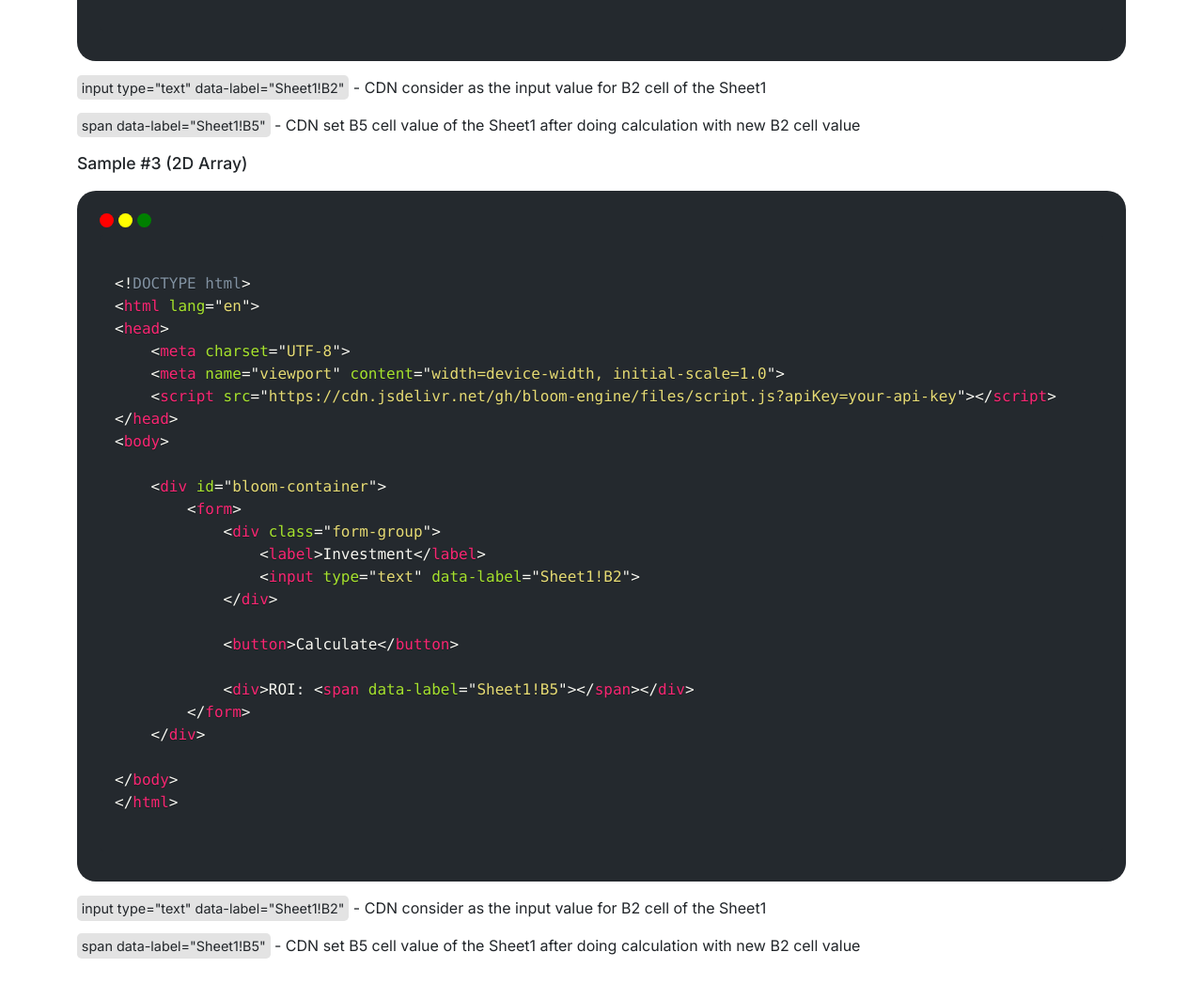
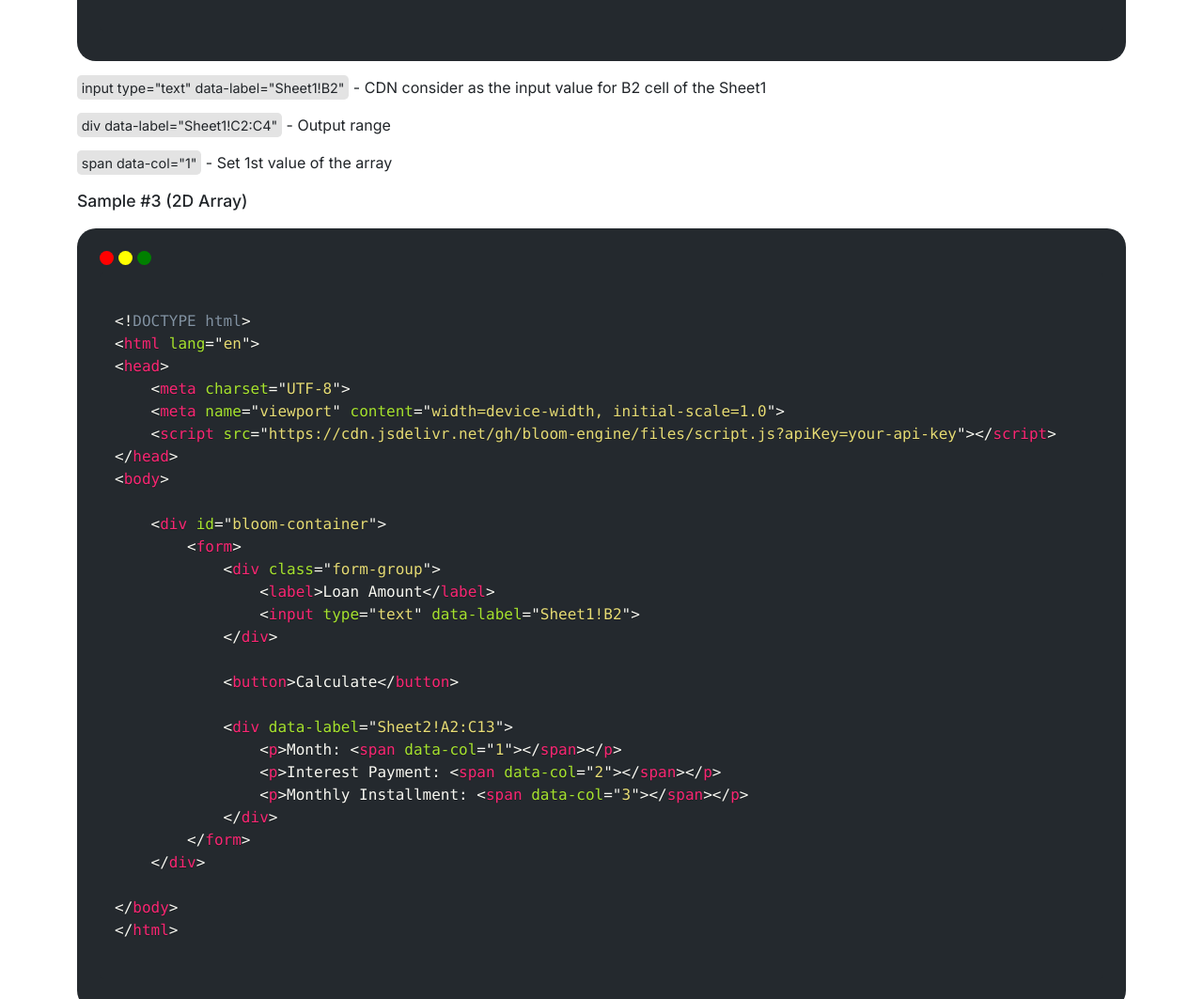
Before and after one commit to bloom-engine/bloom-engine.github.io, a website: page docs.html in a window 1280 px wide. Shown: the part 2636-3699 px from the top of the page at 94% size. Drawn offline with nearby package versions, Linux system fonts and the light colour scheme.

Commit message:
Fix CDN documentation

```diff
--- a/docs.html
+++ b/docs.html
@@ -329,8 +329,8 @@
                         <div class="code-snippest">
                             <p><span>input type="text" data-label="Sheet1!B2"</span> - CDN consider as the input value
                                 for B2 cell of the Sheet1</p>
-                            <p><span>span data-label="Sheet1!B5"</span> - CDN set B5 cell value of the Sheet1 after
-                                doing calculation with new B2 cell value</p>
+                            <p><span>div data-label="Sheet1!C2:C4"</span> - Output range</p>
+                            <p><span>span data-col="1"</span> - Set 1st value of the array</p>
                         </div>
                     </div>
                 </div>
@@ -357,13 +357,17 @@
     &lt;div id="bloom-container"&gt;
         &lt;form&gt;
             &lt;div class="form-group"&gt;
-                &lt;label&gt;Investment&lt;/label&gt;
+                &lt;label&gt;Loan Amount&lt;/label&gt;
                 &lt;input type="text" data-label="Sheet1!B2"&gt;
             &lt;/div&gt;
 
             &lt;button&gt;Calculate&lt;/button&gt;
 
-            &lt;div&gt;ROI: &lt;span data-label="Sheet1!B5"&gt;&lt;/span&gt;&lt;/div&gt;
+            &lt;div data-label="Sheet2!A2:C13"&gt;
+                &lt;p&gt;Month: &lt;span data-col="1"&gt;&lt;/span&gt;&lt;/p&gt;
+                &lt;p&gt;Interest Payment: &lt;span data-col="2"&gt;&lt;/span&gt;&lt;/p&gt;
+                &lt;p&gt;Monthly Installment: &lt;span data-col="3"&gt;&lt;/span&gt;&lt;/p&gt;
+            &lt;/div&gt;
         &lt;/form&gt;
     &lt;/div&gt;
 
@@ -376,8 +380,8 @@
                         <div class="code-snippest">
                             <p><span>input type="text" data-label="Sheet1!B2"</span> - CDN consider as the input value
                                 for B2 cell of the Sheet1</p>
-                            <p><span>span data-label="Sheet1!B5"</span> - CDN set B5 cell value of the Sheet1 after
-                                doing calculation with new B2 cell value</p>
+                            <p><span>div data-label="Sheet2!A2:C13"</span> - Output range</p>
+                            <p><span>span data-col="1"</span> - Set 1st value of 1st array of 2D array</p>
                         </div>
                     </div>
                 </div>
```
Also changed, not shown: index.html (+13 -13 lines).
